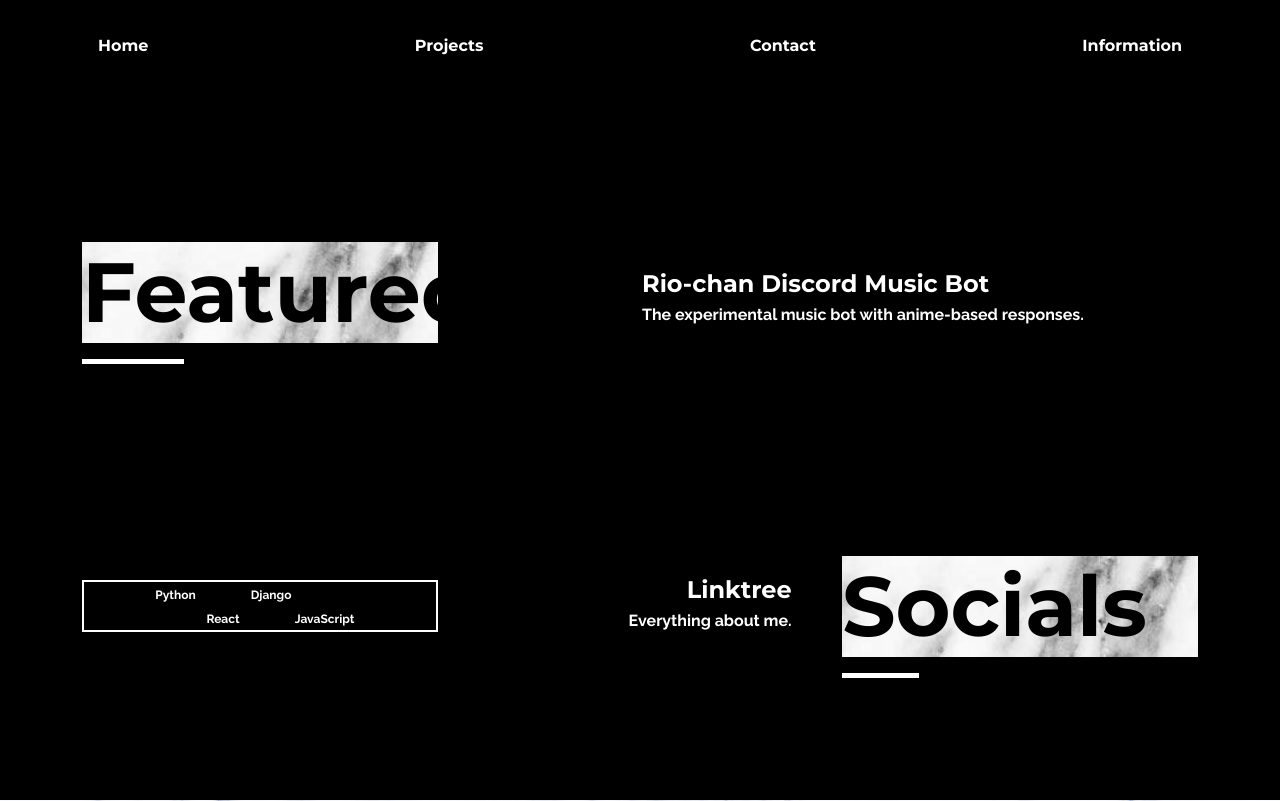
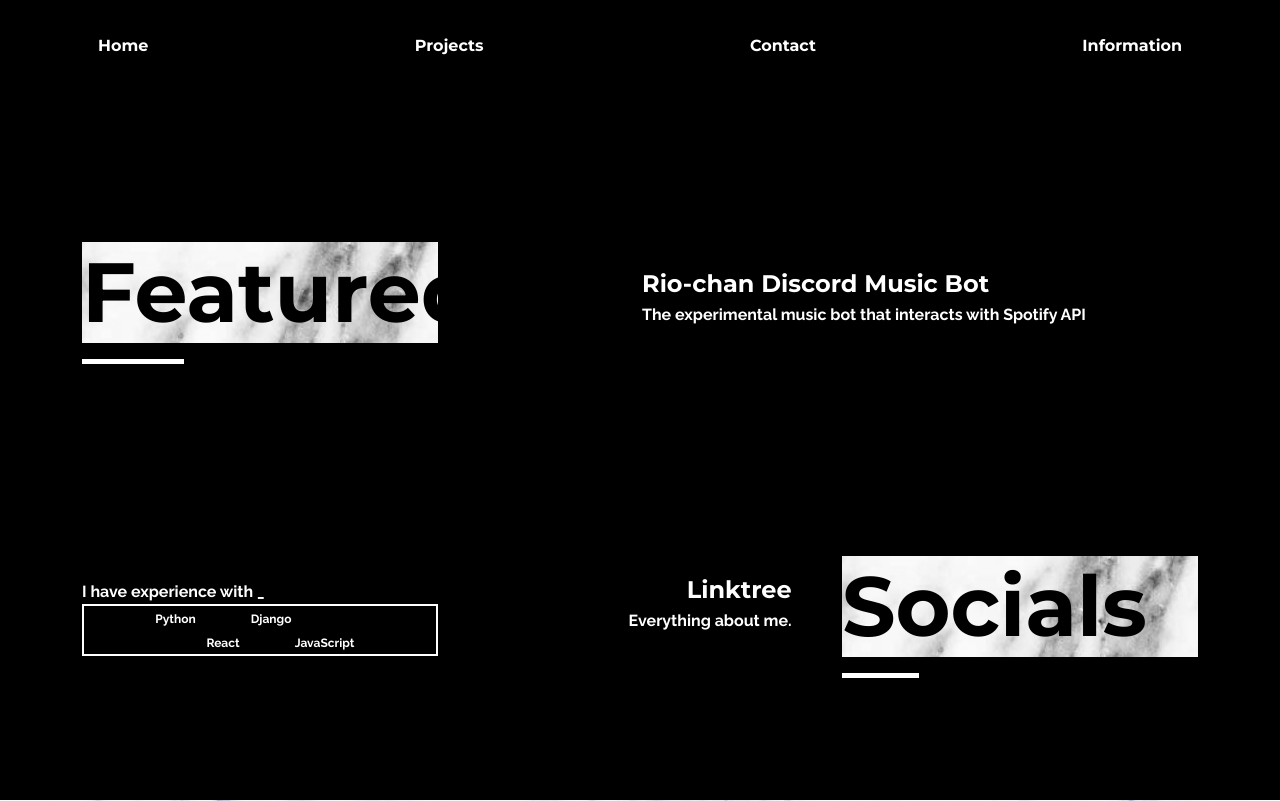
Before and after one commit to fntmz/phntmz_, a Django app: page / in a window 1280 px wide. Shown: the top 801 px of the page. Run offline with Django 3.2, Linux system fonts and the light colour scheme; some libraries are stand-ins or nearby versions.

Commit message:
changed feature-items

```diff
--- a/hello/templates/index.html
+++ b/hello/templates/index.html
@@ -26,13 +26,16 @@
         <div style="color: white"><a href="https://github.com/fntmz/rio-chan"
             class="feature-items easing-right">Rio-chan
             Discord
-            Music Bot</a><br><span class="feature-items-subtitle">The experimental music bot with anime-based
-            responses.</span></div>
+            Music Bot</a><br><span class="feature-items-subtitle">The experimental music bot that interacts with Spotify
+            API</span></div>
       </div>
     </div>
     <div class="row">
       <div class="col-4" style="margin-top: 25vh">
-        <div class=" feature-items-subtitle text-white"
+        <div class="feature-items-subtitle text-white">
+          I have experience with _
+        </div>
+        <div class="feature-items-subtitle text-white"
           style="border-style: solid; border-width: 2px; padding-left: 20%;">
           <a class="easing-right" href="https://www.python.org/" style="font-size: 12px;">Python</a>
           <a class="easing-right" href="https://www.djangoproject.com/"
```
